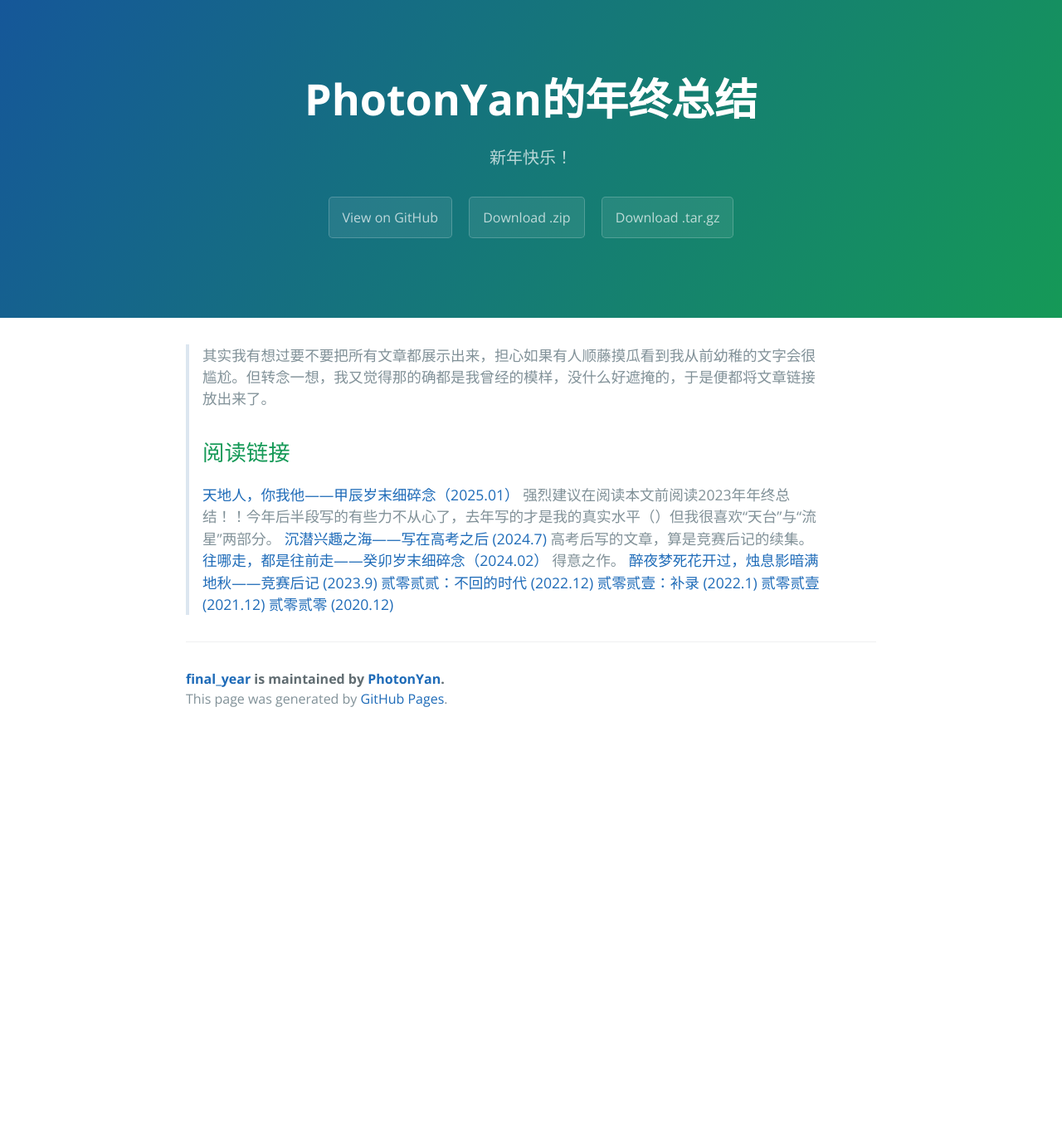
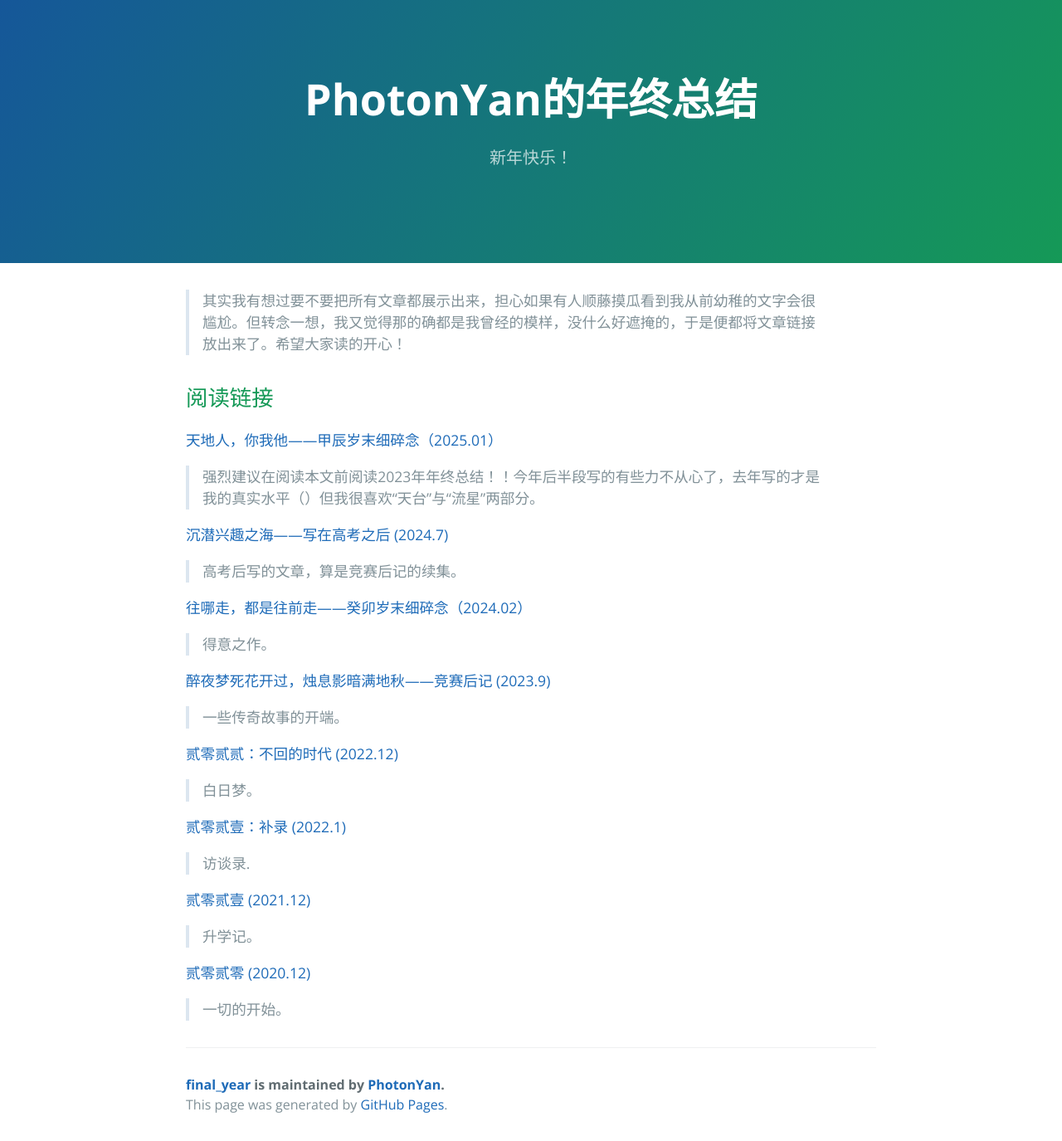
Before and after one commit to PhotonYan/final_year, a Jekyll site: the page built from index.md, in a window 1280 px wide. Shown: the whole page at 83% size. Built offline with Jekyll 4.4.1, drawn with Linux system fonts in a browser that asks for light colours; before the commit the page ends 900 px from its top, so only the background shows below that.

Commit message:
finetune

```diff
--- a/_layouts/default.html
+++ b/_layouts/default.html
@@ -18,13 +18,13 @@
     <header class="page-header" role="banner">
       <h1 class="project-name">{{ page.title | default: site.title | default: site.github.repository_name }}</h1>
       <h2 class="project-tagline">{{ page.description | default: site.description | default: site.github.project_tagline }}</h2>
-      {% if site.github.is_project_page %}
+<!--       {% if site.github.is_project_page %}
         <a href="{{ site.github.repository_url }}" class="btn">View on GitHub</a>
       {% endif %}
       {% if site.show_downloads %}
         <a href="{{ site.github.zip_url }}" class="btn">Download .zip</a>
         <a href="{{ site.github.tar_url }}" class="btn">Download .tar.gz</a>
-      {% endif %}
+      {% endif %} -->
     </header>
 
     <main id="content" class="main-content" role="main">
--- a/index.md
+++ b/index.md
@@ -1,16 +1,38 @@
 ---
 layout: default
 ---
-> 其实我有想过要不要把所有文章都展示出来，担心如果有人顺藤摸瓜看到我从前幼稚的文字会很尴尬。但转念一想，我又觉得那的确都是我曾经的模样，没什么好遮掩的，于是便都将文章链接放出来了。
+> 其实我有想过要不要把所有文章都展示出来，担心如果有人顺藤摸瓜看到我从前幼稚的文字会很尴尬。但转念一想，我又觉得那的确都是我曾经的模样，没什么好遮掩的，于是便都将文章链接放出来了。希望大家读的开心！
+
 ## 阅读链接
+
 [天地人，你我他——甲辰岁末细碎念（2025.01）](assets/pdfs/2024.pdf)
+
 > 强烈建议在阅读本文前阅读2023年年终总结！！今年后半段写的有些力不从心了，去年写的才是我的真实水平（）但我很喜欢“天台”与“流星”两部分。
+
 [沉潜兴趣之海——写在高考之后 (2024.7)](assets/pdfs/沉潜兴趣之海.pdf)
+
 > 高考后写的文章，算是竞赛后记的续集。
+
 [往哪走，都是往前走——癸卯岁末细碎念（2024.02）](assets/pdfs/2023.pdf)
+
 > 得意之作。
+
 [醉夜梦死花开过，烛息影暗满地秋——竞赛后记 (2023.9)](https://zhuanlan.zhihu.com/p/658162429)
+
+> 一些传奇故事的开端。
+
 [贰零贰贰：不回的时代 (2022.12)](https://pandml.lofter.com/post/311e517e_2b7aed01c)
+
+> 白日梦。
+
 [贰零贰壹：补录 (2022.1)](https://pandml.lofter.com/post/311e517e_2b44a07ad)
+
+> 访谈录.
+
 [贰零贰壹 (2021.12)](https://pandml.lofter.com/post/311e517e_2b428e0b7)
+
+> 升学记。
+
 [贰零贰零 (2020.12)](https://pandml.lofter.com/post/311e517e_1cb2cba1b)
+
+> 一切的开始。
```
